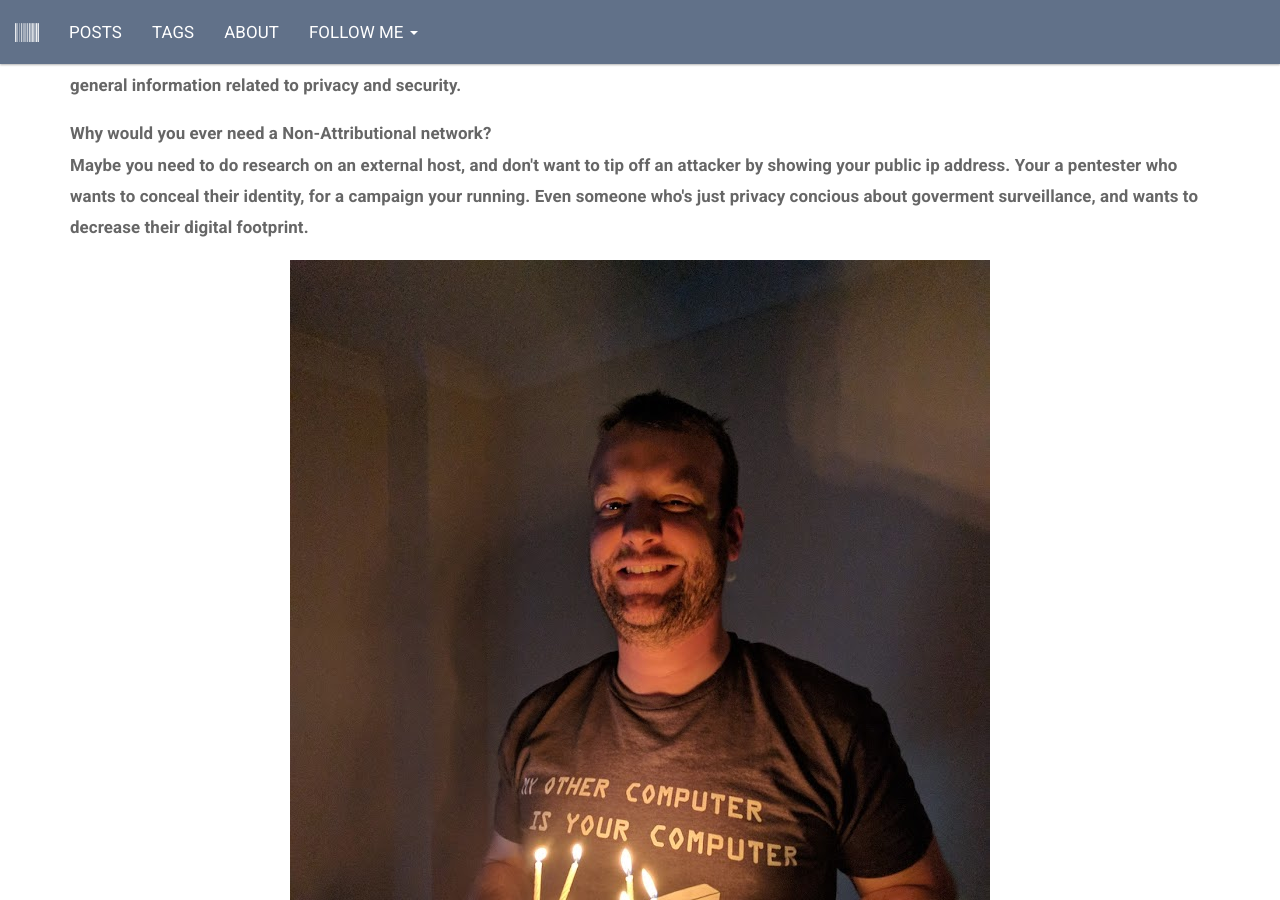
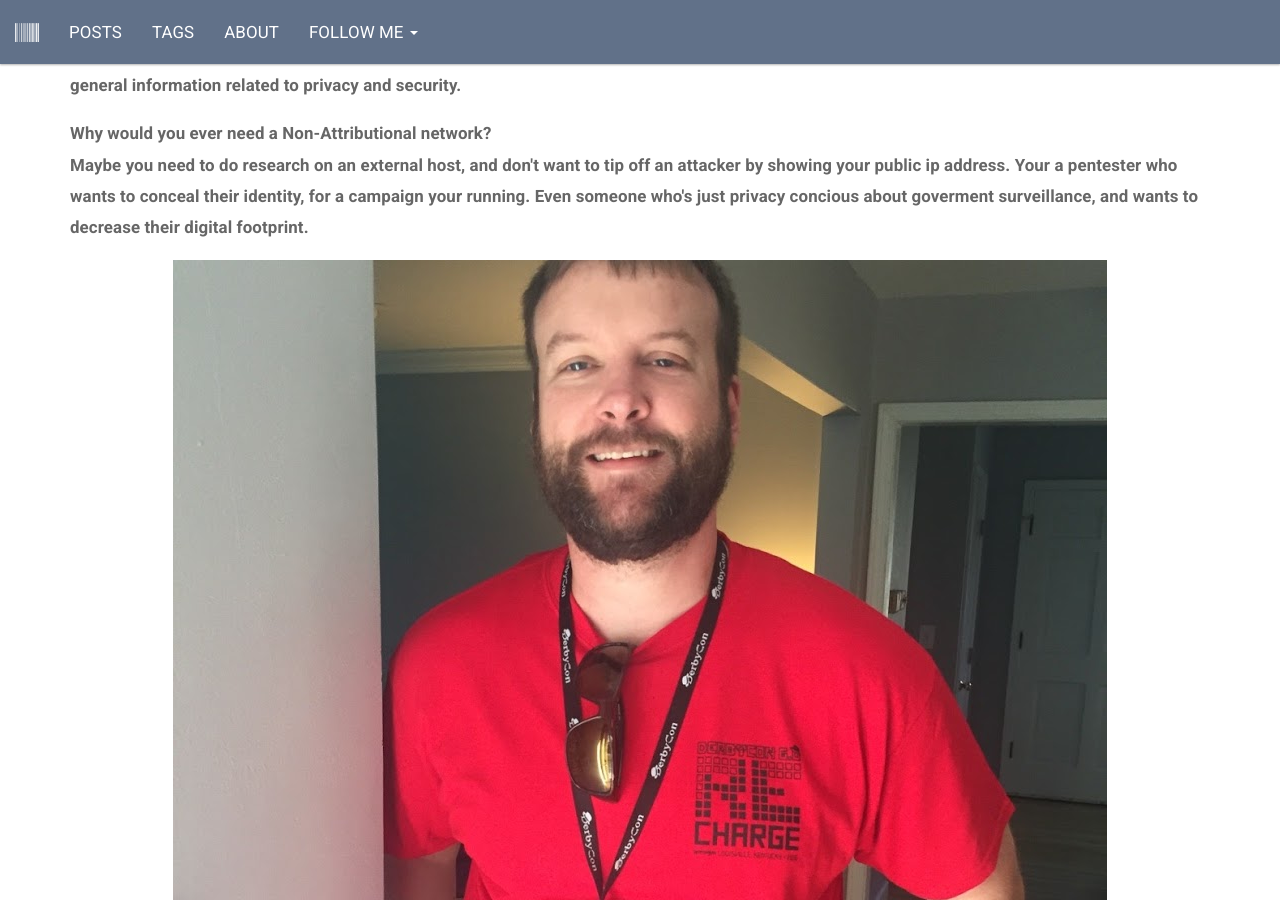
Before and after one commit to Stahlz/Stahlz.github.io, a Jekyll site: the page built from _pages/about.html, in a window 1280 px wide and 900 px high, scrolled down 517 px. Built offline with Jekyll 4.4.1, drawn with Linux system fonts in a browser that asks for light colours.

Commit message:
Update about.html

```diff
--- a/_pages/about.html
+++ b/_pages/about.html
@@ -20,6 +20,6 @@
 Even someone who's just privacy concious about goverment surveillance, and wants to decrease their digital footprint.
 </p>
 
-<a href="/assets/images/About/IMG_20170903_212612 - Copy.jpg"> <img
+<a href="/assets/images/About/IMG_20160923_191821_01 - Copy.jpg"> <img
     class="center-block img-responsive"
-    src="/assets/images/About/IMG_20170903_212612 - Copy.jpg" alt="DerbyCon"/></a><br/>
+    src="/assets/images/About/IMG_20160923_191821_01 - Copy.jpg" alt="DerbyCon"/></a><br/>
```
